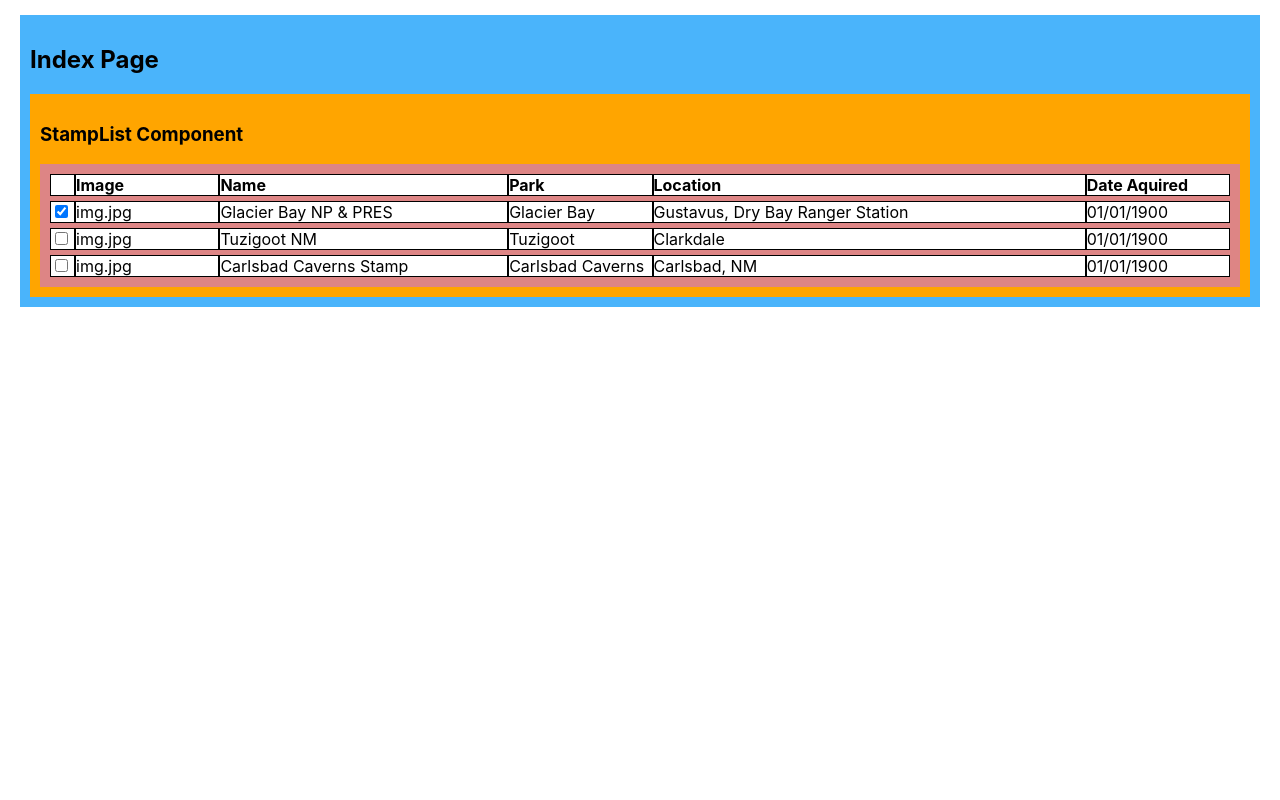
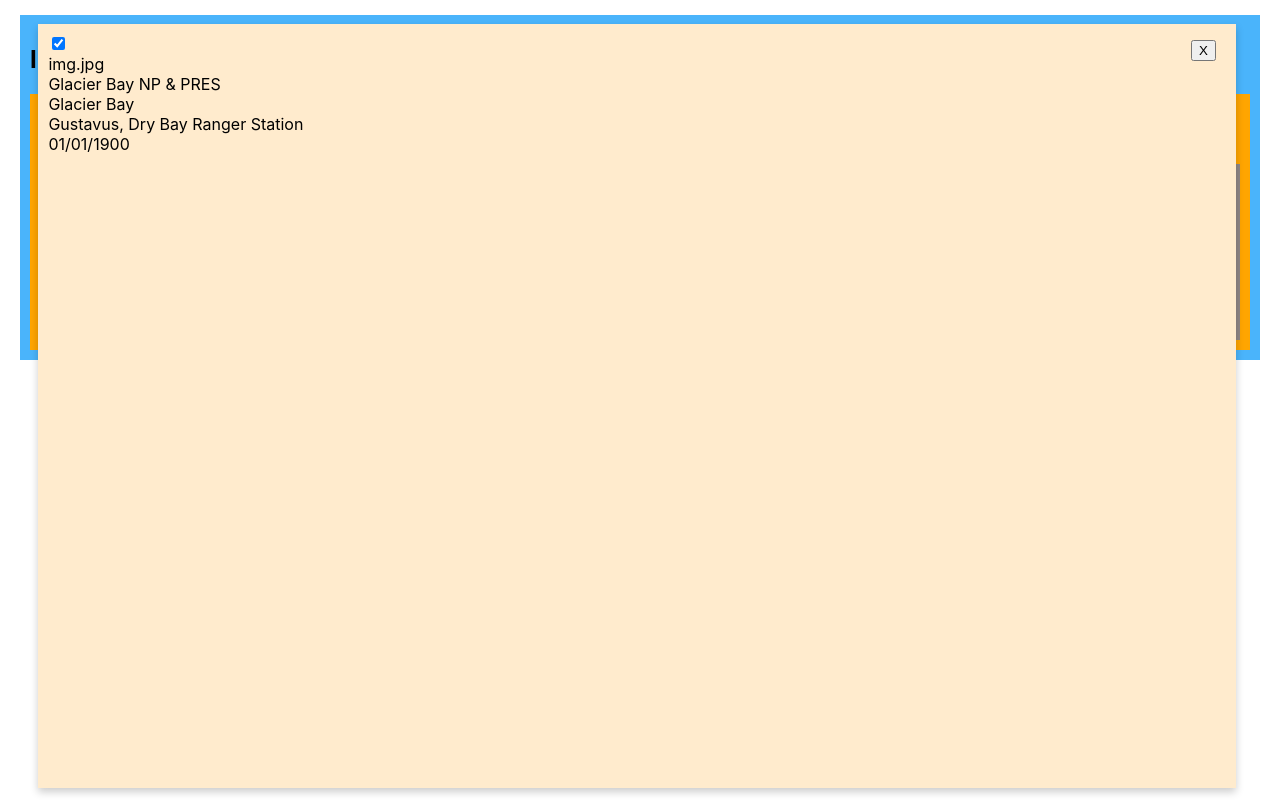
Before and after one commit to nikkster311/nps-stamp-app, a React (Create React App) app: page / in a window 1280 px wide. Both pictures are taken after a click on the checkbox 61 px from the left and 211 px from the top of the page. Built offline with nearby package versions, Linux system fonts and the light colour scheme; data requests are answered from the project's data file.

Commit message:
add dynamic list styling, add click on stamp functionality

```diff
--- a/src/App.css
+++ b/src/App.css
@@ -1,3 +1,12 @@
+/* universal */
+.hide {
+  display: none;
+}
+
+.show {
+  display: block;
+}
+
 /* for visualization - delete later */
 
 .stamp-list-component {
@@ -19,8 +28,54 @@
 }
 
 /* STAMP CSS */
+/* stamp active - modal */
+.close-btn {
+  z-index: 10;
+  position: absolute;
+  top: 5%;
+  right: 5%;
+}
 
-/* stamps in a list */
+.stamp-active {
+  width: 80%;
+  height: 50vh;
+  position: absolute;
+  top: 1%;
+  left: 3%;
+}
+
+.stamp-cards-wrapper .stamp-active ul {
+  width: 92vw;
+  height: 93vh;
+}
+/* cards option active - make list into cards*/
+.stamp-cards-wrapper .title-row {
+  display: none;
+}
+
+.stamp-cards-wrapper {
+  display: block;
+  background: rgb(143, 135, 135);
+  padding: 2px 16px;
+  display: flex;
+  flex-wrap: wrap;
+  justify-content: space-between;
+}
+
+.stamp-cards-wrapper ul {
+  width: 25vw;
+  min-width: 150px;
+  background: blanchedalmond;
+  padding: 10px;
+  box-shadow: 0 4px 8px 0 rgba(0, 0, 0, 0.2);
+}
+
+/* On mouse-over, add a deeper shadow */
+.stamp-cards-wrapper ul:hover {
+  box-shadow: 0 8px 16px 0 rgba(0, 0, 0, 0.2);
+}
+
+/* list option active */
 .stamp-list-wrapper {
   display: grid;
   grid-template-rows: auto;
@@ -39,8 +94,12 @@
 }
 
 .stamp-list-wrapper ul li {
-  list-style-type: none;
   border: 1px solid black;
 }
 
+.stamp-list-wrapper ul li,
+.stamp-cards-wrapper ul li {
+  list-style-type: none;
+}
+
 /* stamps on single stamp page */
--- a/src/components/IndexPage.js
+++ b/src/components/IndexPage.js
@@ -2,10 +2,13 @@ import React from "react";
 import StampList from "./StampList";
 
 function IndexPage({ stamps }) {
+  // have a way to change this type based on if we need a list or cards or whatever
+  // this tells the stamp list component if we cant the list of cards displayed as a list or as cards (or future options)
+  var type = "cards";
   return (
     <div className="index-pg">
       <h2>Index Page</h2>
-      <StampList stamps={stamps} />
+      <StampList stamps={stamps} type={type} />
     </div>
   );
 }
--- a/src/components/Stamp.js
+++ b/src/components/Stamp.js
@@ -1,7 +1,6 @@
 function Stamp({ stamp }) {
   return (
-    <>
-      <ul>
+    <ul key={stamp.id + "-wrapper"}>
       <li key={stamp.id + "-01"}>
         <input type="checkbox" label="aquired" />
         {stamp.aquired ? true : false}
@@ -12,7 +11,6 @@ function Stamp({ stamp }) {
       <li key={stamp.id + "-05"}>{stamp.location}</li>
       <li key={stamp.id + "-06"}>{stamp.dateAquired}</li>
     </ul>
-    </>
   );
 }
 
--- a/src/components/StampList.js
+++ b/src/components/StampList.js
@@ -1,11 +1,26 @@
+import { useEffect, useState } from "react";
 import Stamp from "./Stamp";
 
-function StampList({ stamps }) {
+function StampList({ stamps, type }) {
+  const defaultIndex = -1;
+  const [selectedStamp, setSelectedStamp] = useState(defaultIndex);
+
+  function CloseStamp() {
+    setSelectedStamp(-1);
+  }
+
   return (
-    <div class="stamp-list-component">
+    <div className="stamp-list-component">
       <h3>StampList Component</h3>
-      <section className="stamp-list-wrapper">
-        <ul class="title-row">
+      {/* close button to close out stamp only shows when a stamp is clicked on and being viewed */}
+      <button
+        className={selectedStamp === -1 ? "close-btn hide" : "close-btn show"}
+        onClick={() => CloseStamp()}
+      >
+        X
+      </button>
+      <section className={`stamp-` + type + `-wrapper`}>
+        <ul key="title-row" className="title-row">
           <li key="checkbox-01"></li>
           <li key="img-02">Image</li>
           <li key="name-03">Name</li>
@@ -14,7 +29,15 @@ function StampList({ stamps }) {
           <li key="dateAquired-06">Date Aquired</li>
         </ul>
         {stamps.map((stamp, index) => (
-          <Stamp key={index} stamp={stamp} />
+          <div
+            key={index}
+            className={selectedStamp === index ? "stamp-active" : ""}
+            onClick={() => {
+              setSelectedStamp(index);
+            }}
+          >
+            <Stamp key={index} stamp={stamp} />
+          </div>
         ))}
       </section>
     </div>
```
Lines whose indentation alone changed are shown as unchanged.
